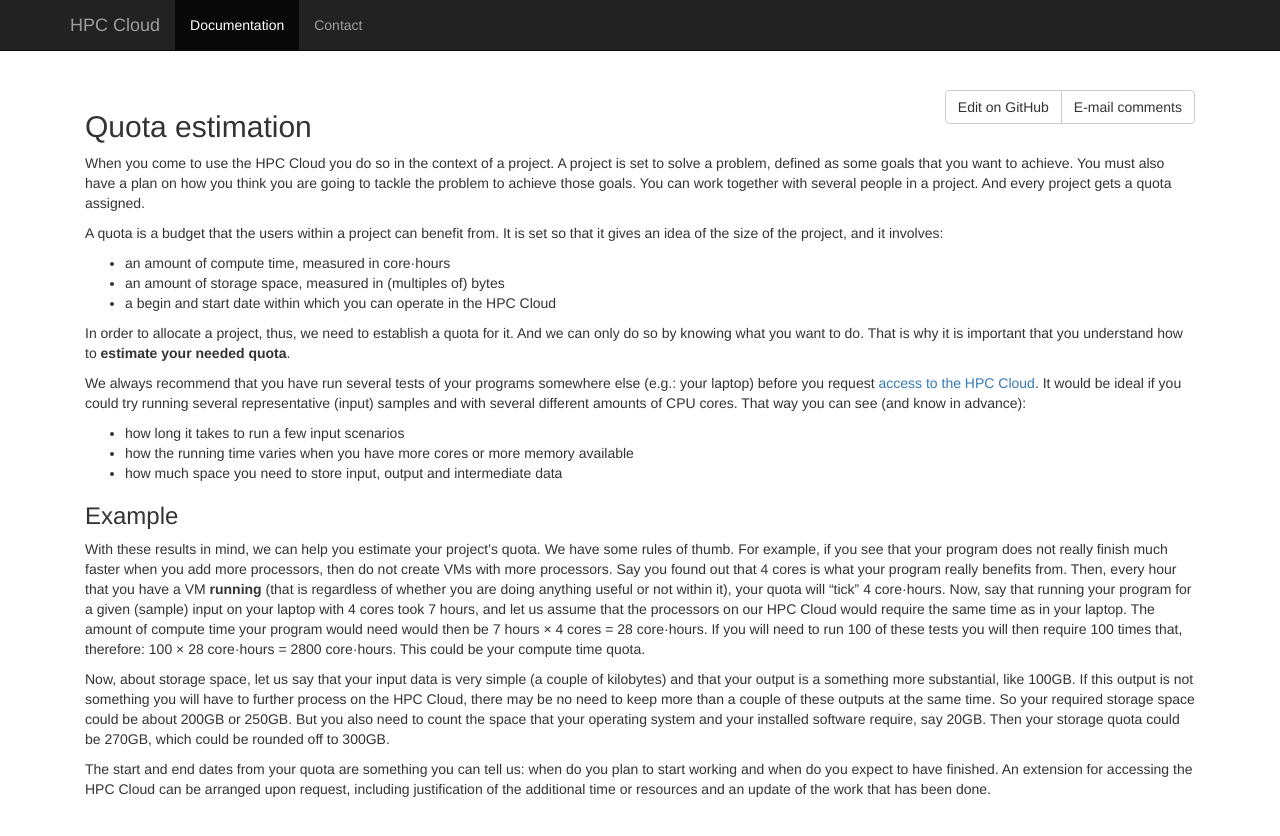
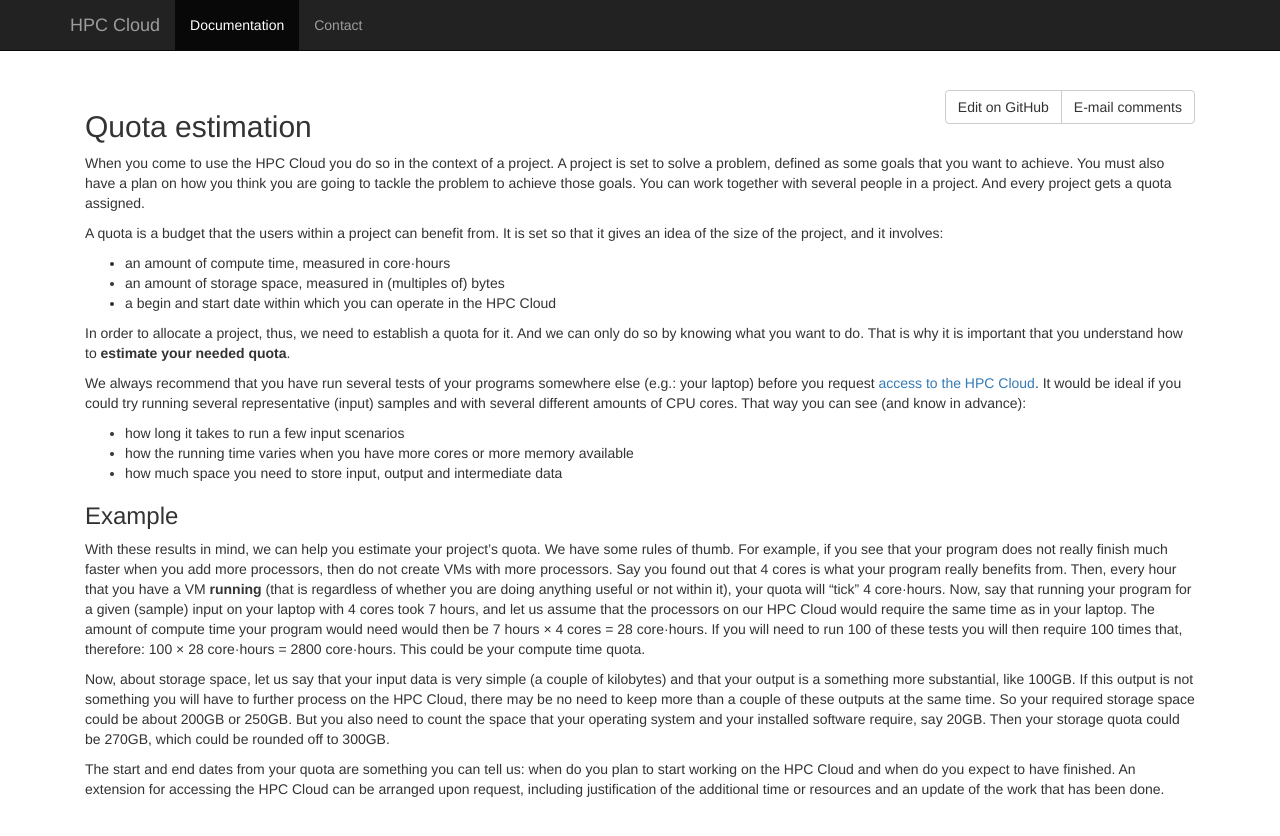
Before and after one commit to sara-nl/clouddocs, a Jekyll site: the page built from estimate-your-resources.markdown, in a window 1280 px wide. Shown: the top 836 px of the page. Built offline with Jekyll 4.4.1, drawn with Linux system fonts in a browser that asks for light colours.

Commit message:
layout changes

```diff
--- a/estimate-your-resources.markdown
+++ b/estimate-your-resources.markdown
@@ -6,6 +6,7 @@
 When you come to use the HPC Cloud you do so in the context of a project. A project is set to solve a problem, defined as some goals that you want to achieve. You must also have a plan on how you think you are going to tackle the problem to achieve those goals. You can work together with several people in a project. And every project gets a quota assigned.
 
 A quota is a budget that the users within a project can benefit from. It is set so that it gives an idea of the size of the project, and it involves:
+
 * an amount of compute time, measured in core·hours
 * an amount of storage space, measured in (multiples of) bytes
 * a begin and start date within which you can operate in the HPC Cloud
@@ -13,6 +14,7 @@
 In order to allocate a project, thus, we need to establish a quota for it. And we can only do so by knowing what you want to do. That is why it is important that you understand how to **estimate your needed quota**.
 
 We always recommend that you have run several tests of your programs somewhere else (e.g.: your laptop) before you request [access to the HPC Cloud](https://www.surf.nl/en/services-and-products/hpc-cloud/access/index.html). It would be ideal if you could try running several representative (input) samples and with several different amounts of CPU cores. That way you can see (and know in advance):
+
 * how long it takes to run a few input scenarios
 * how the running time varies when you have more cores or more memory available
 * how much space you need to store input, output and intermediate data
@@ -22,4 +24,4 @@
 
 Now, about storage space, let us say that your input data is very simple (a couple of kilobytes) and that your output is a something more substantial, like 100GB. If this output is not something you will have to further process on the HPC Cloud, there may be no need to keep more than a couple of these outputs at the same time. So your required storage space could be about 200GB or 250GB. But you also need to count the space that your operating system and your installed software require, say 20GB. Then your storage quota could be 270GB, which could be rounded off to 300GB.
 
-The start and end dates from your quota are something you can tell us: when do you plan to start working and when do you expect to have finished. An extension for accessing the HPC Cloud can be arranged upon request, including justification of the additional time or resources and an update of the work that has been done.
+The start and end dates from your quota are something you can tell us: when do you plan to start working on the HPC Cloud and when do you expect to have finished. An extension for accessing the HPC Cloud can be arranged upon request, including justification of the additional time or resources and an update of the work that has been done.
```
